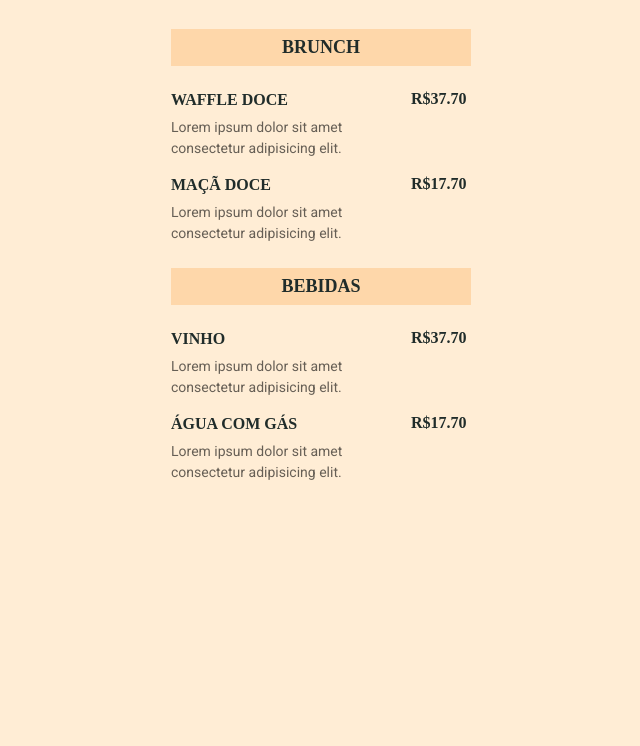
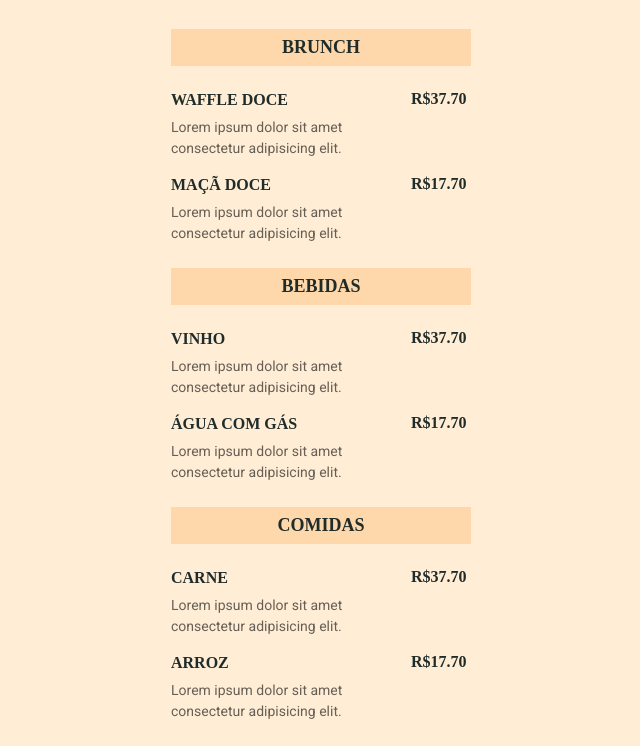
Before and after one commit to RafaelPMauricio/maratona-explorer-3, a plain HTML site: page index.html in a window 1280 px wide. Shown: the part 88-834 px from the top of the page, without its empty margins (319-959 px from the left). Before the commit the page ends 800 px from the top, so only its background shows below. Drawn offline with Linux system fonts and the light colour scheme.

Commit message:
Adicionada seção de comida

```diff
--- a/index.html
+++ b/index.html
@@ -73,6 +73,34 @@
           </ul>
       </section>
 
+      <section>
+        <h2>Comidas</h2>
+          <ul>
+            <li>
+              <div class="details">
+                <h3 class="product-title">Carne</h3>
+                <p class="description">
+                  Lorem ipsum dolor sit amet consectetur adipisicing elit.
+                </p>
+              </div>
+              <strong class="price">
+                R$37.70
+              </strong>
+            </li>
+            <li>
+              <div class="details">
+                <h3 class="product-title">Arroz</h3>
+                <p class="description">
+                  Lorem ipsum dolor sit amet consectetur adipisicing elit.
+                </p>
+              </div>
+              <strong class="price">
+                R$17.70
+              </strong>
+            </li>
+          </ul>
+      </section>
+
     </main>
   </body>
 </html>
```
